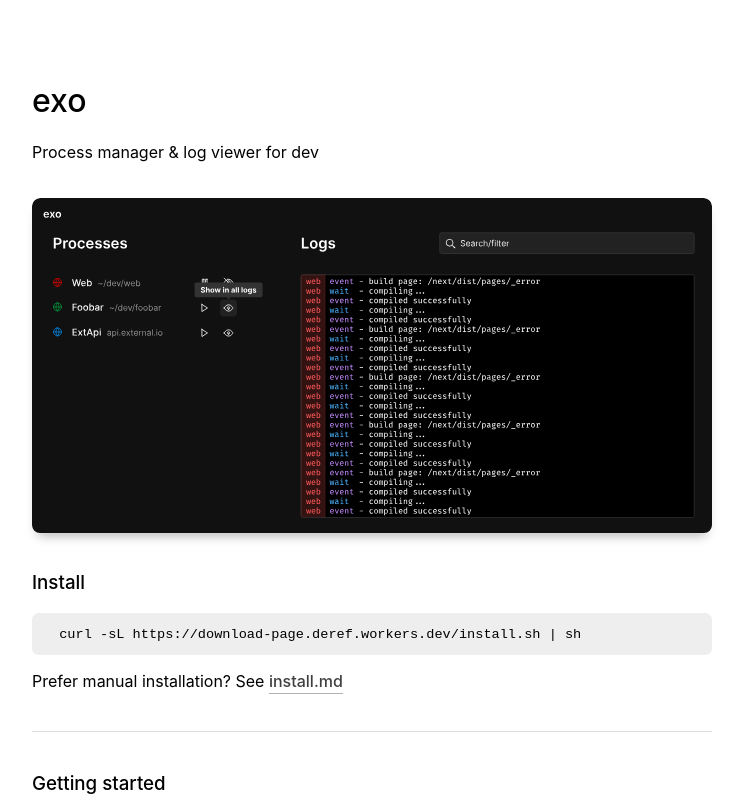
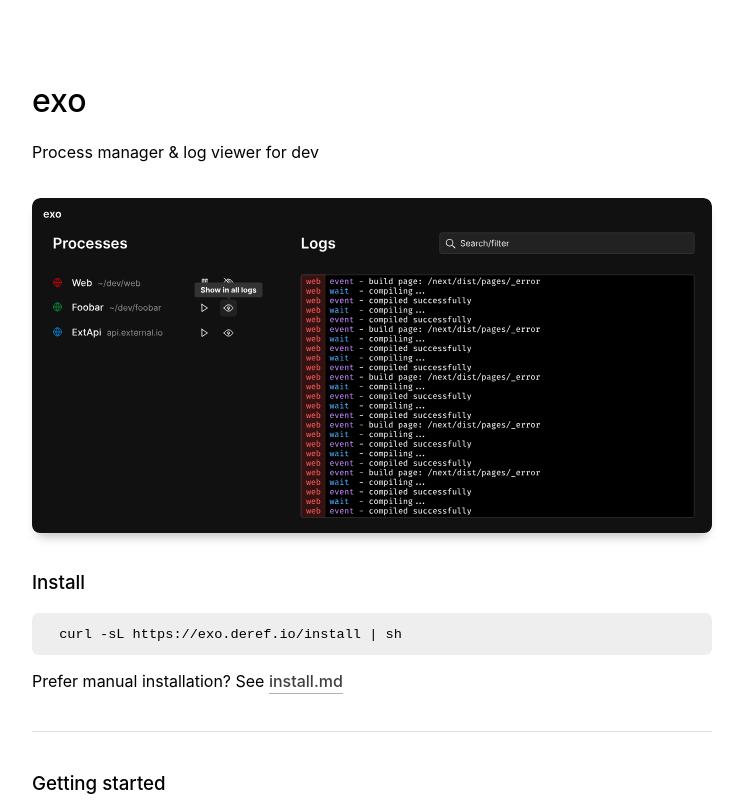
Before and after one commit to deref/exo-website, a Next.js app: page / in a window 1280 px wide. Shown: the top 800 px of the page, without its empty margins (268-1011 px from the left). Built offline with nearby package versions, Linux system fonts and the light colour scheme.

Commit message:
Add redirect to CF worker for vercel

```diff
--- a/pages/index.tsx
+++ b/pages/index.tsx
@@ -27,7 +27,7 @@ export default function Home() {
 			<br />
 
 			<h3>Install</h3>
-			<pre>{`curl -sL https://download-page.deref.workers.dev/install.sh | sh`}</pre>
+			<pre>{`curl -sL https://exo.deref.io/install | sh`}</pre>
 			<p>
 				Prefer manual installation? See{" "}
 				<a href="https://github.com/deref/exo/blob/main/doc/install.md">
```
Also changed, not shown: vercel.json (added), 1 other file (tests, documents, lock files or other folders).
